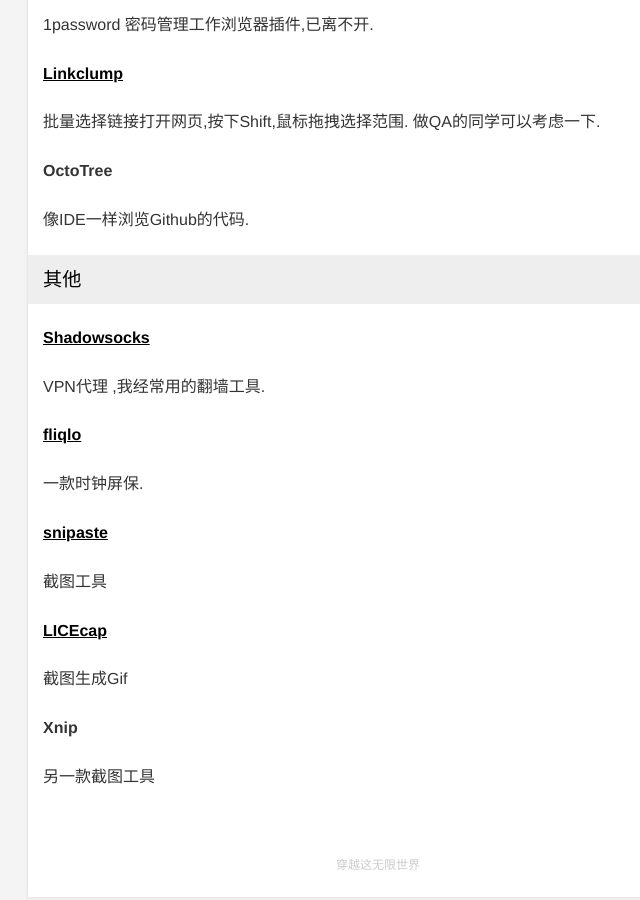
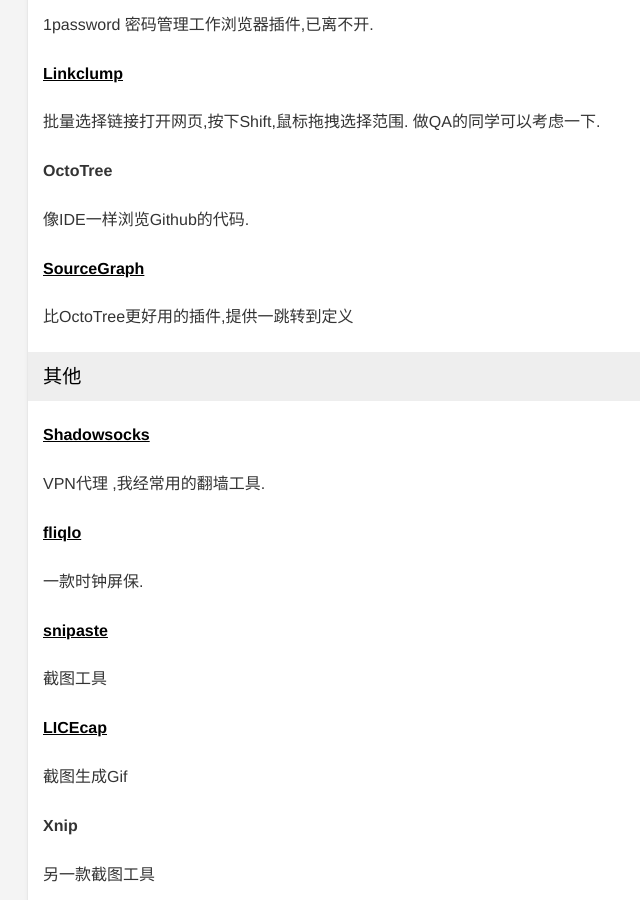
Before and after one commit to babyking/babyking.github.io, a Jekyll site: the page built from _posts/2017-03-11-mac-soft-list.md, in a window 1280 px wide and 900 px high, scrolled down 2036 px. Shown: the whole window, without its empty margins (262-902 px from the left). Built offline with Jekyll 4.4.1, drawn with Linux system fonts in a browser that asks for light colours.

Commit message:
blog update

```diff
--- a/_posts/2017-03-11-mac-soft-list.md
+++ b/_posts/2017-03-11-mac-soft-list.md
@@ -94,6 +94,10 @@
 
 像IDE一样浏览Github的代码.
 
+**[SourceGraph](https://chrome.google.com/webstore/search/SourceGraph?hl=en-US)**
+
+比OctoTree更好用的插件,提供一跳转到定义
+
 ### 其他
 
 **[Shadowsocks](http://shadowsocks.org/en/index.html)**
```
